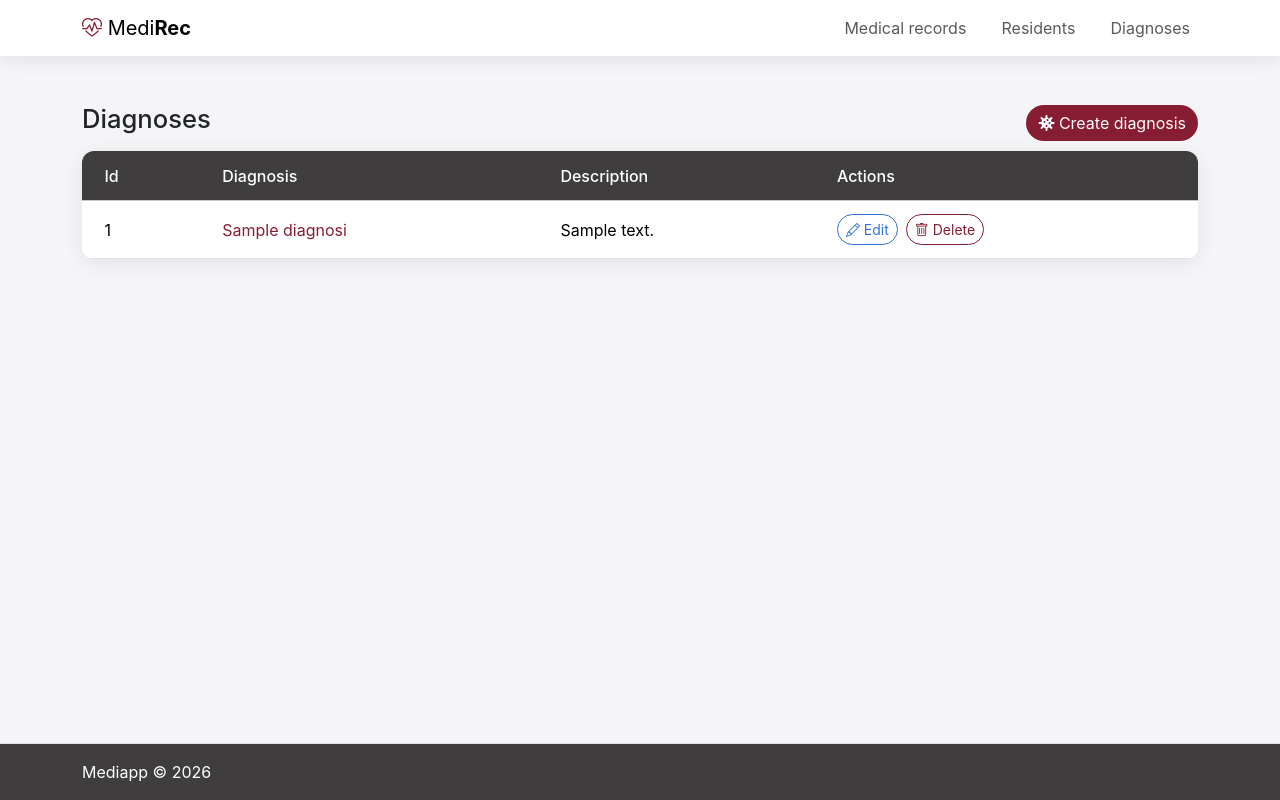
After one commit to addtruong/practice-mr, a Django app: page /records/diagnosis/ in a window 1280 px wide. The commit adds this page. Run offline with Django 5.2, Linux system fonts and the light colour scheme; tables that the repository leaves empty hold one stand-in row (values such as "Sample post"); some libraries are stand-ins or nearby versions.

Commit message:
feat: finish styling

```diff
--- a/medical_record_app/records/templates/base.html
+++ b/medical_record_app/records/templates/base.html
@@ -31,6 +31,7 @@
                 <div class="navbar-nav ms-auto">
                     <a href="{% url 'records:index' %}" class="nav-link">Medical records</a>
                     <a href="{% url 'records:resident_index' %}" class="nav-link">Residents</a>
+                    <a href="{% url 'records:diagnosis_index' %}" class="nav-link">Diagnoses</a>
                 </div>
             </div>
         </nav>
--- /dev/null
+++ b/medical_record_app/records/templates/diagnoses/diagnosis_list.html
@@ -0,0 +1,73 @@
+{% extends "base.html" %}
+
+{% block title %}
+    Diagnoses
+{% endblock %}
+
+{% block content %}
+    <div class="d-flex align-items-center justify-content-between my-2">
+        <h1>Diagnoses</h1>
+        <a href="" class="btn btn-primary">
+            <i class="bi bi-virus2"></i>
+            Create diagnosis
+        </a>
+    </div>
+    {% if diagnosis_list %}
+        <div class="table-responsive table-wrapper">
+            <table class="table table-hover align-middle">
+                <thead class="table-light">
+                    <tr>
+                        <th scope="col">Id</th>
+                        <th scope="col">Diagnosis</th>
+                        <th scope="col">Description</th>
+                        <th scope="col">Actions</th>
+                    </tr>
+                </thead>
+                <tbody>
+                    {% for diagnosis in diagnosis_list %}
+                        <tr>
+                            <td>
+                                {{ diagnosis.id }}
+                            </td>
+                            <td>
+                                <a class="text-decoration-none" href="">
+                                    {{ diagnosis.name }}
+                                </a>
+                            </td>
+                            <td>
+                                {{ diagnosis.description }}
+                            </td>
+                            <td>
+                                <div class="d-inline-flex gap-2">
+                                    <a
+                                        class="btn btn-sm btn-outline-primary"
+                                        href=""
+                                    >
+                                        <i class="bi bi-pencil"></i>
+                                        Edit
+                                    </a>
+
+                                    <form
+                                        method="post"
+                                        action=""
+                                        class="d-inline"
+                                        onsubmit="return confirm('Do you want to delete this medical record?')"
+                                    >
+                                        {% csrf_token %}
+                                        <button
+                                            type="submit"
+                                            class="btn btn-sm btn-outline-danger"
+                                        >
+                                            <i class="bi bi-trash"></i>
+                                            Delete
+                                        </button>
+                                    </form>
+                                </div>
+                            </td>
+                        </tr>
+                    {% endfor %}
+                </tbody>
+            </table>
+        </div>
+    {% endif %}
+{% endblock %}
--- a/medical_record_app/records/templates/residents/index.html
+++ b/medical_record_app/records/templates/residents/index.html
@@ -20,6 +20,7 @@ Residents
             <table class="table table-hover align-middle">
                 <thead class="table-light">
                     <tr>
+                        <th scope="col">Id</th>
                         <th scope="col">Name</th>
                         <th scope="col">Date of birth</th>
                         <th scope="col" class="text-end">Actions</th>
@@ -28,6 +29,9 @@ Residents
                 <tbody>
                     {% for resident in residents %}
                         <tr>
+                            <td>
+                                {{ resident.id }}
+                            </td>
                             <td>
                                 <a class="text-decoration-none" href="{% url 'records:resident_detail' resident.id %}">
                                     {{ resident.first_name }}
--- a/medical_record_app/records/urls.py
+++ b/medical_record_app/records/urls.py
@@ -25,4 +25,6 @@ urlpatterns = [
         views.resident_delete,
         name="resident_delete",
     ),
+    # Diagnosis
+    path("diagnosis/", views.DiagnosisListView.as_view(), name="diagnosis_index"),
 ]
--- a/medical_record_app/records/views.py
+++ b/medical_record_app/records/views.py
@@ -1,6 +1,7 @@
 from django.db.models import Count
 from django.http import HttpRequest, HttpResponse
 from django.shortcuts import get_object_or_404, redirect, render
+from django.views.generic import ListView
 
 from .forms import (
     DiagnosisCreateFormSet,
@@ -8,7 +9,7 @@ from .forms import (
     MedicalRecordForm,
     ResidentForm,
 )
-from .models import MedicalRecord, MedicalRecordDiagnosis, Resident
+from .models import Diagnosis, MedicalRecord, MedicalRecordDiagnosis, Resident
 
 
 # CRUD for medical records
@@ -136,7 +137,7 @@ def delete(request: HttpRequest, medical_record_id: int) -> HttpResponse:
     return redirect("records:detail", medical_record_id=medical_record_id)
 
 
-# Crud for residents
+# CRUD for residents
 def resident_create(request: HttpRequest) -> HttpResponse:
     """Create view to create a resident or show a form to create a resident.
 
@@ -243,3 +244,9 @@ def resident_delete(request: HttpRequest, resident_id: int) -> HttpResponse:
         return redirect("records:resident_index")
 
     return redirect("records:resident_detail", resident_id=resident_id)
+
+
+# CRUD for diagnoses
+class DiagnosisListView(ListView):
+    model = Diagnosis
+    template_name = "diagnoses/diagnosis_list.html"
```
